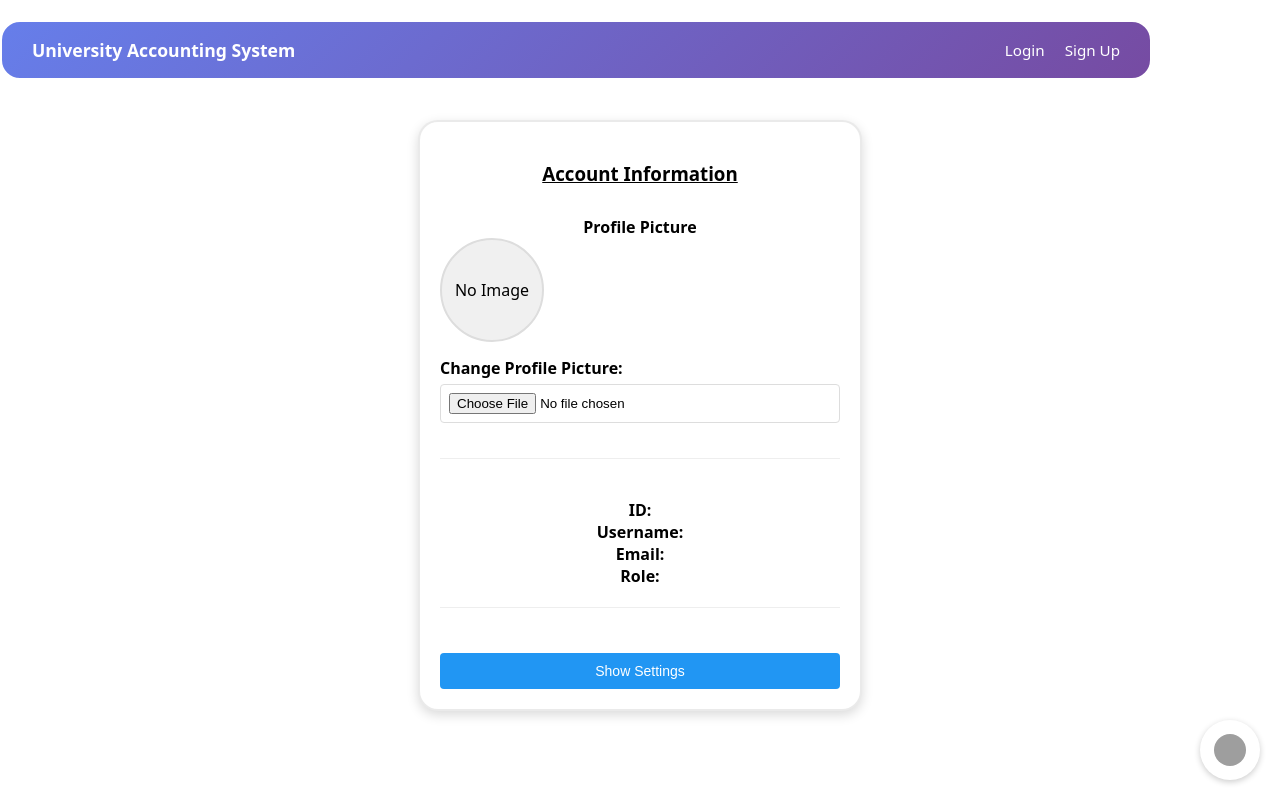
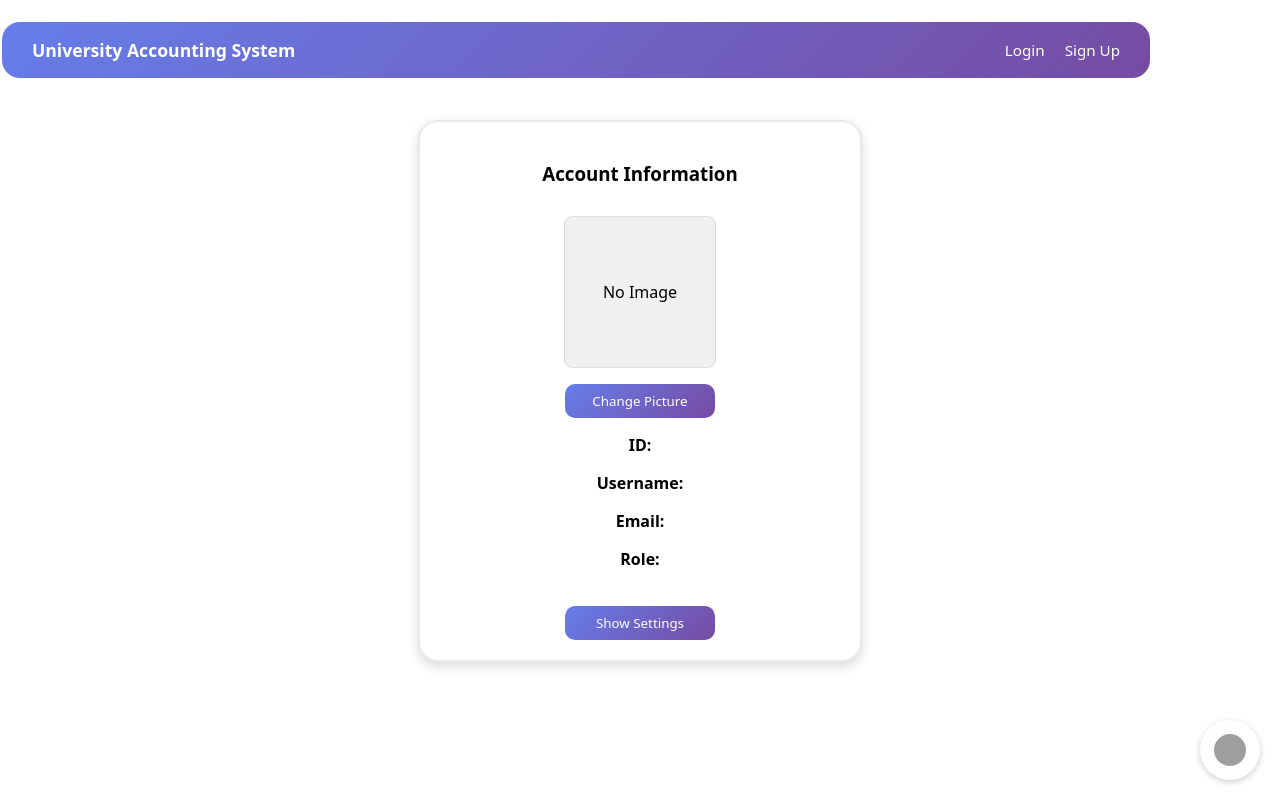
Before and after one commit to ahmed69k/WebProg-UniversityAccountingSystem, an Angular app: page /profile in a window 1280 px wide. Built offline with nearby package versions, Linux system fonts and the light colour scheme; grey boxes are pictures that could not be loaded.

Commit message:
updated profile

```diff
--- a/src/app/components/profile/profile.css
+++ b/src/app/components/profile/profile.css
@@ -79,15 +79,16 @@
 }
 
 .btn {
-    background-color: #4CAF50;
+    font-family: system-ui, -apple-system, BlinkMacSystemFont, 'Segoe UI', Roboto, Oxygen, Ubuntu, Cantarell, 'Open Sans', 'Helvetica Neue', sans-serif;
+    background-color: blue;
     color: white;
-    padding: 10px 15px;
-    border: none;
-    border-radius: 4px;
-    cursor: pointer;
-    font-size: 14px;
-    margin-top: 5px;
-    transition: background-color 0.3s;
+    transition: transform 0.3s ease;
+    border-radius: 10px;
+    width:150px;
+    height:34px;
+    border: 0px;
+    background: linear-gradient(135deg, #667eea 0%, #764ba2 100%);
+
 }
 
 .btn:hover {
@@ -103,25 +104,32 @@
     background-color: #1976D2;
 }
 
+.profile-picture-section {
+    display: flex;
+    flex-direction: column;
+    align-items: center;
+    margin-bottom: 1rem;
+}
+
 .profile-picture {
-    width: 100px;
-    height: 100px;
-    border-radius: 50%;
+    width: 150px;
+    height: 150px;
+    border-radius: 8px;
     object-fit: cover;
-    margin-bottom: 15px;
-    border: 2px solid #ddd;
+    margin-bottom: 1rem;
+    border: 1px solid #ddd;
 }
 
 .profile-picture-placeholder {
-    width: 100px;
-    height: 100px;
-    border-radius: 50%;
+    width: 150px;
+    height: 150px;
+    border-radius: 8px;
     background-color: #f0f0f0;
     display: flex;
     align-items: center;
     justify-content: center;
-    margin-bottom: 15px;
-    border: 2px solid #ddd;
+    margin-bottom: 1rem;
+    border: 1px solid #ddd;
 }
 
 /* Responsive design */
--- a/src/app/components/profile/profile.html
+++ b/src/app/components/profile/profile.html
@@ -1,30 +1,30 @@
 <div class="container">
   <div class="container__card">
-        <h3 style="text-decoration: underline;"> Account Information </h3>
-
+    <h3>Account Information</h3>
+    <div class="profile-grid">
       <!-- Profile Picture Section -->
-        <div class="profile-section">
-            <h4>Profile Picture</h4>
+      <div class="profile-picture-section">
         <img *ngIf="currentUser?.profilePicture" [src]="currentUser?.profilePicture" alt="Profile Picture" class="profile-picture">
         <div *ngIf="!currentUser?.profilePicture" class="profile-picture-placeholder">
           No Image
         </div>
-            <div class="form-group">
-                <label for="profilePicture">Change Profile Picture:</label>
-                <input type="file" id="profilePicture" (change)="changeProfilePicture($event)" accept="image/*">
+        <label for="profilePicture">
+          <button class="btn">Change Picture</button>
+        </label>
+        <input type="file" id="profilePicture" (change)="changeProfilePicture($event)" accept="image/*" style="display: none;" />
+      </div>
+
+      <!-- User Information Section -->
+      <div class="profile-details-section">
+        <p><strong>ID:</strong> {{currentUser?.id}}</p>
+        <p><strong>Username:</strong> {{currentUser?.name}}</p>
+        <p><strong>Email:</strong> {{currentUser?.email}}</p>
+        <p><strong>Role:</strong> {{currentUser?.role}}</p>
       </div>
     </div>
 
-        <!-- User Information Section -->
-        <div class="profile-section">
-            <h4>ID: {{currentUser?.id}}</h4>
-            <h4>Username: {{currentUser?.name}}</h4>
-            <h4>Email: {{currentUser?.email}}</h4>
-            <h4>Role: {{currentUser?.role}}</h4>
-        </div>
-
     <!-- Toggle Settings Button -->
-        <button class="btn toggle-btn" (click)="showSettings = !showSettings">
+    <button class="btn" (click)="showSettings = !showSettings">
       {{ showSettings ? 'Hide Settings' : 'Show Settings' }}
     </button>
   </div>
@@ -33,7 +33,7 @@
   <div class="settings-container" *ngIf="showSettings">
     <!-- Change Username Section -->
     <div class="container__card settings-card">
-            <h3 style="text-decoration: underline;">Change Username</h3>
+      <h3>Change Username</h3>
       <div class="form-group">
         <label for="newUsername">New Username:</label>
         <input type="text" id="newUsername" #usernameInput>
@@ -45,7 +45,7 @@
 
     <!-- Change Email Section -->
     <div class="container__card settings-card">
-            <h3 style="text-decoration: underline;">Change Email</h3>
+      <h3>Change Email</h3>
       <div class="form-group">
         <label for="newEmail">New Email:</label>
         <input type="email" id="newEmail" #emailInput>
@@ -57,7 +57,7 @@
 
     <!-- Change Password Section -->
     <div class="container__card settings-card">
-            <h3 style="text-decoration: underline;">Change Password</h3>
+      <h3>Change Password</h3>
       <div class="form-group">
         <label for="newPassword">New Password:</label>
         <input type="password" id="newPassword" #passwordInput>
```
Lines whose indentation alone changed are shown as unchanged.
